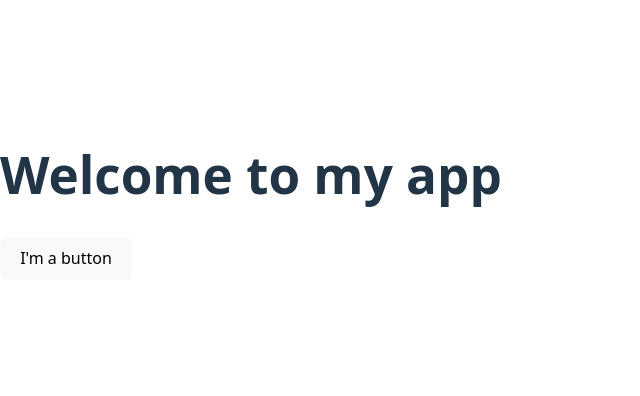
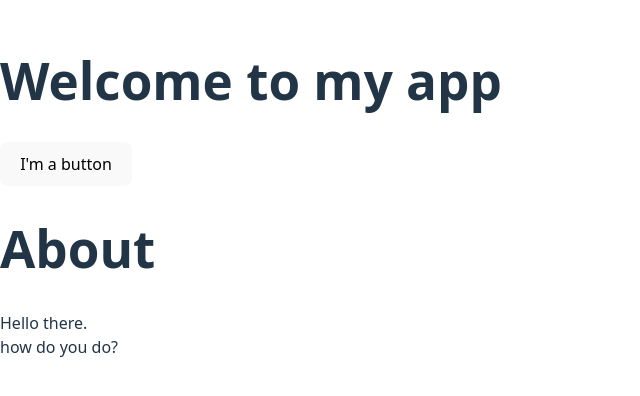
Before and after one commit to johanjaners/react-trainingGround, a React (Vite) app: page / in a window 1280 px wide. Shown: the part 204-600 px from the top of the page, without its empty margins (0-640 px from the left). Built offline with nearby package versions, Linux system fonts and the light colour scheme.

Commit message:
App.jsx: Nest AboutPage in MyApp

```diff
--- a/src/App.jsx
+++ b/src/App.jsx
@@ -16,6 +16,7 @@ export default function MyApp() {
     <div>
       <h1>Welcome to my app</h1>
       <MyButton />
+      <AboutPage />
     </div>
   )
 }
```
